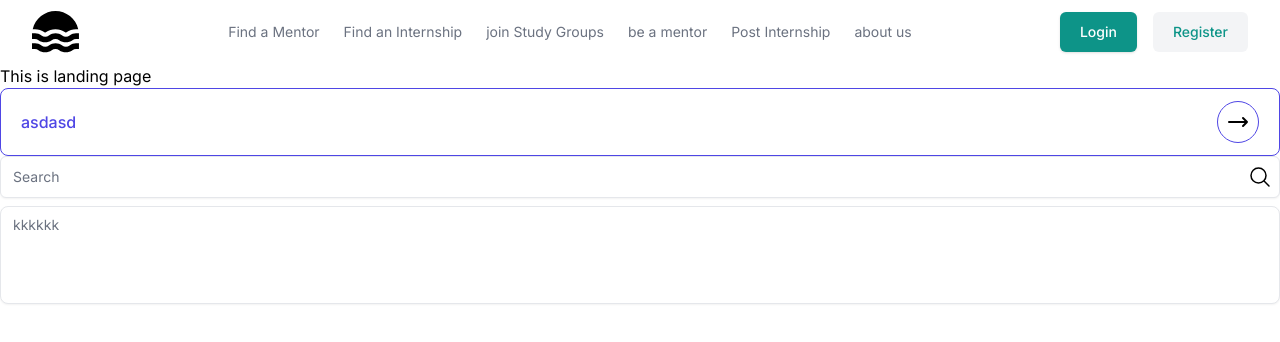
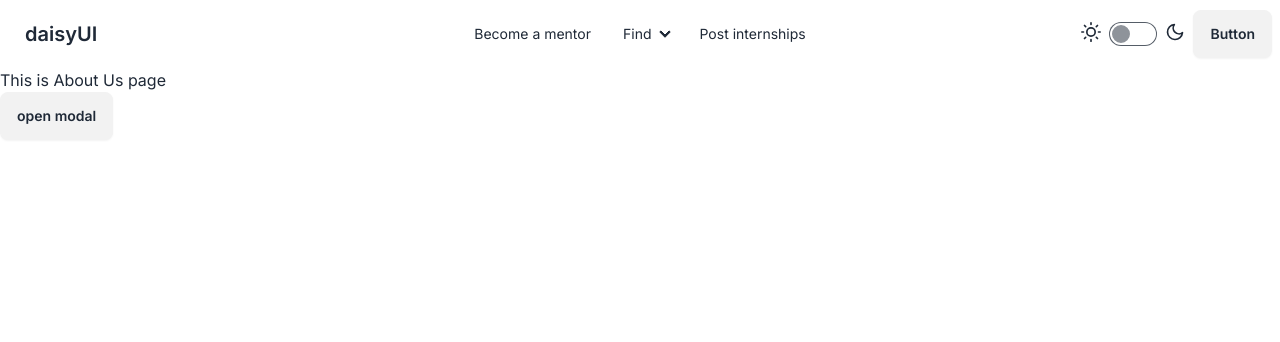
Before and after one commit to safwat-fathi/mentorizer, a Next.js app: page /about-us in a window 1280 px wide. Shown: the top 342 px of the page. Built offline with nearby package versions, Linux system fonts and the light colour scheme.

Commit message:
add: daisyui

```diff
--- a/app/(home)/about-us/page.tsx
+++ b/app/(home)/about-us/page.tsx
@@ -1,13 +1,14 @@
 import Button from "@/components/Button";
 import TextInput from "@/components/Inputs/TextInput";
 import Textarea from "@/components/Inputs/Textarea";
+import Modal from "@/components/Modal";
 import Image from "next/image";
 
-const Landing = () => {
+const AboutUs = () => {
 	return (
 		<main>
-			<h1>This is landing page</h1>
-			<Button>asdasd</Button>
+			<h1>This is About Us page</h1>
+			{/* <Button>asdasd</Button>
 			<TextInput
 				placeholder="Search"
 				label="search"
@@ -15,8 +16,10 @@ const Landing = () => {
 			/>
 
 			<Textarea placeholder="kkkkkk" rows={4} />
+			 */}
+			<Modal />
 		</main>
 	);
 };
 
-export default Landing;
+export default AboutUs;
--- a/app/layout.tsx
+++ b/app/layout.tsx
@@ -16,7 +16,7 @@ export default function RootLayout({
 	children: ReactNode;
 }>) {
 	return (
-		<html>
+		<html data-theme="light">
 			<body className={inter.className}>{children}</body>
 		</html>
 	);
--- /dev/null
+++ b/components/Modal/index.tsx
@@ -0,0 +1,31 @@
+"use client";
+
+import { useCallback, useRef } from "react";
+
+const Modal = () => {
+	const ref = useRef<HTMLDialogElement>(null);
+
+	const openModal = useCallback(() => {
+		ref.current?.showModal();
+	}, [ref]);
+
+	return (
+		<>
+			{/* Open the modal using document.getElementById('ID').showModal() method */}
+			<button className="btn" onClick={openModal}>
+				open modal
+			</button>
+			<dialog ref={ref} className="modal">
+				<div className="modal-box">
+					<h3 className="font-bold text-lg">Hello!</h3>
+					<p className="py-4">Press ESC key or click outside to close</p>
+				</div>
+				<form method="dialog" className="modal-backdrop">
+					<button>close</button>
+				</form>
+			</dialog>
+		</>
+	);
+};
+
+export default Modal;
--- a/components/Navbar/index.tsx
+++ b/components/Navbar/index.tsx
@@ -1,120 +1,89 @@
-import clsx from "clsx";
-import Image from "next/image";
+"use client";
 
-// ! handle responsive
+import ThemeToggler from "../ThemeToggler";
+
 // ! handle routes and use Link component
 
 const Navbar = () => {
 	return (
-		<nav aria-label="Global">
-			<div className="mx-auto max-w-screen-xl px-4 sm:px-6 lg:px-8">
-				<div className="flex h-16 items-center justify-between">
-					<div className="md:flex md:items-center md:gap-12">
-						<a className="block text-teal-600" href="#">
-							<span className="sr-only">Home</span>
-							<Image src="/logo.svg" alt="logo" width={48} height={48} />
-						</a>
-					</div>
-
-					<div className={clsx("hidden md:block")}>
-						<ul className="flex items-center gap-6 text-sm">
-							<li>
-								<a
-									className="text-gray-500 transition hover:text-gray-500/75"
-									href="#"
-								>
-									Find a Mentor
-								</a>
-							</li>
-
-							<li>
-								<a
-									className="text-gray-500 transition hover:text-gray-500/75"
-									href="#"
-								>
-									Find an Internship
-								</a>
-							</li>
-
-							<li>
-								<a
-									className="text-gray-500 transition hover:text-gray-500/75"
-									href="#"
-								>
-									join Study Groups
-								</a>
-							</li>
-
-							<li>
-								<a
-									className="text-gray-500 transition hover:text-gray-500/75"
-									href="#"
-								>
-									be a mentor
-								</a>
-							</li>
-
-							<li>
-								<a
-									className="text-gray-500 transition hover:text-gray-500/75"
-									href="#"
-								>
-									Post Internship
-								</a>
-							</li>
-
-							<li>
-								<a
-									className="text-gray-500 transition hover:text-gray-500/75"
-									href="#"
-								>
-									about us
-								</a>
-							</li>
-						</ul>
-					</div>
-
-					<div className="flex items-center gap-4">
-						<div className="sm:flex sm:gap-4">
-							<a
-								className="rounded-md bg-teal-600 px-5 py-2.5 text-sm font-medium text-white shadow"
-								href="#"
-							>
-								Login
-							</a>
-
-							<div className="hidden sm:flex">
-								<a
-									className="rounded-md bg-gray-100 px-5 py-2.5 text-sm font-medium text-teal-600"
-									href="#"
-								>
-									Register
-								</a>
-							</div>
-						</div>
-
-						<div className="block md:hidden">
-							<button className="rounded bg-gray-100 p-2 text-gray-600 transition hover:text-gray-600/75">
+		<div className="navbar bg-base-100">
+			<div className="navbar-start">
+				<div className="dropdown">
+					<div tabIndex={0} role="button" className="btn btn-ghost lg:hidden">
 						<svg
 							xmlns="http://www.w3.org/2000/svg"
 							className="h-5 w-5"
 							fill="none"
 							viewBox="0 0 24 24"
 							stroke="currentColor"
-									stroke-width="2"
 						>
 							<path
-										stroke-linecap="round"
-										stroke-linejoin="round"
-										d="M4 6h16M4 12h16M4 18h16"
+								strokeLinecap="round"
+								strokeLinejoin="round"
+								strokeWidth="2"
+								d="M4 6h16M4 12h8m-8 6h16"
 							/>
 						</svg>
-							</button>
+					</div>
+					<ul
+						tabIndex={0}
+						className="menu menu-sm dropdown-content mt-3 z-[1] p-2 shadow bg-base-100 rounded-box w-52"
+					>
+						<li>
+							<a>Become a mentor</a>
+						</li>
+						<li>
+							<a>Find</a>
+							<ul className="p-2">
+								<li>
+									<a>Mentors</a>
+								</li>
+								<li>
+									<a>Internships</a>
+								</li>
+								<li>
+									<a>Study Groups</a>
+								</li>
+							</ul>
+						</li>
+						<li>
+							<a>Post internships</a>
+						</li>
+					</ul>
+				</div>
+				<a className="btn btn-ghost text-xl">daisyUI</a>
+			</div>
+			<div className="navbar-center hidden lg:flex">
+				<ul className="menu menu-horizontal px-1">
+					<li>
+						<a>Become a mentor</a>
+					</li>
+					<li>
+						<details>
+							<summary>Find</summary>
+							<ul className="p-2">
+								<li>
+									<a>Mentors</a>
+								</li>
+								<li>
+									<a>Internships</a>
+								</li>
+								<li>
+									<a>Study Groups</a>
+								</li>
+							</ul>
+						</details>
+					</li>
+					<li>
+						<a>Post internships</a>
+					</li>
+				</ul>
+			</div>
+			<div className="navbar-end flex gap-2">
+				<ThemeToggler />
+				<a className="btn">Button</a>
 			</div>
 		</div>
-				</div>
-			</div>
-		</nav>
 	);
 };
 
--- /dev/null
+++ b/components/ThemeToggler/index.tsx
@@ -0,0 +1,46 @@
+"use client";
+
+import { useEffect } from "react";
+import { themeChange } from "theme-change";
+
+const ThemeToggler = () => {
+	// useEffect(() => {
+	// 	themeChange(false);
+	// 	// 👆 false parameter is required for react project
+	// }, []);
+
+	return (
+		<label className="flex cursor-pointer gap-2">
+			<svg
+				xmlns="http://www.w3.org/2000/svg"
+				width="20"
+				height="20"
+				viewBox="0 0 24 24"
+				fill="none"
+				stroke="currentColor"
+				strokeWidth="2"
+				strokeLinecap="round"
+				strokeLinejoin="round"
+			>
+				<circle cx="12" cy="12" r="5" />
+				<path d="M12 1v2M12 21v2M4.2 4.2l1.4 1.4M18.4 18.4l1.4 1.4M1 12h2M21 12h2M4.2 19.8l1.4-1.4M18.4 5.6l1.4-1.4" />
+			</svg>
+			<input type="checkbox" value="dark" className="toggle theme-controller" />
+			<svg
+				xmlns="http://www.w3.org/2000/svg"
+				width="20"
+				height="20"
+				viewBox="0 0 24 24"
+				fill="none"
+				stroke="currentColor"
+				strokeWidth="2"
+				strokeLinecap="round"
+				strokeLinejoin="round"
+			>
+				<path d="M21 12.79A9 9 0 1 1 11.21 3 7 7 0 0 0 21 12.79z"></path>
+			</svg>
+		</label>
+	);
+};
+
+export default ThemeToggler;
--- a/package.json
+++ b/package.json
@@ -12,13 +12,15 @@
     "clsx": "^2.1.1",
     "next": "14.2.3",
     "react": "^18",
-    "react-dom": "^18"
+    "react-dom": "^18",
+    "theme-change": "^2.5.0"
   },
   "devDependencies": {
     "@tailwindcss/forms": "^0.5.7",
     "@types/node": "^20",
     "@types/react": "^18",
     "@types/react-dom": "^18",
+    "daisyui": "^4.11.1",
     "eslint": "^8",
     "eslint-config-next": "14.2.3",
     "postcss": "^8",
--- a/tailwind.config.ts
+++ b/tailwind.config.ts
@@ -1,5 +1,7 @@
 import type { Config } from "tailwindcss";
+
 import forms from "@tailwindcss/forms";
+import daisyui from "daisyui";
 
 const config: Config = {
 	content: [
@@ -15,6 +17,16 @@ const config: Config = {
 			},
 		},
 	},
-	plugins: [forms],
+	daisyui: {
+		themes: ["light", "dark"], // false: only light + dark | true: all themes | array: specific themes like this ["light", "dark", "cupcake"]
+		darkTheme: "dark", // name of one of the included themes for dark mode
+		base: true, // applies background color and foreground color for root element by default
+		styled: true, // include daisyUI colors and design decisions for all components
+		utils: true, // adds responsive and modifier utility classes
+		prefix: "", // prefix for daisyUI classnames (components, modifiers and responsive class names. Not colors)
+		logs: true, // Shows info about daisyUI version and used config in the console when building your CSS
+		themeRoot: ":root", // The element that receives theme color CSS variables
+	},
+	plugins: [forms, daisyui],
 };
 export default config;
```
Also changed, not shown: 1 other file (tests, documents, lock files or other folders). Lines whose indentation alone changed are shown as unchanged.
